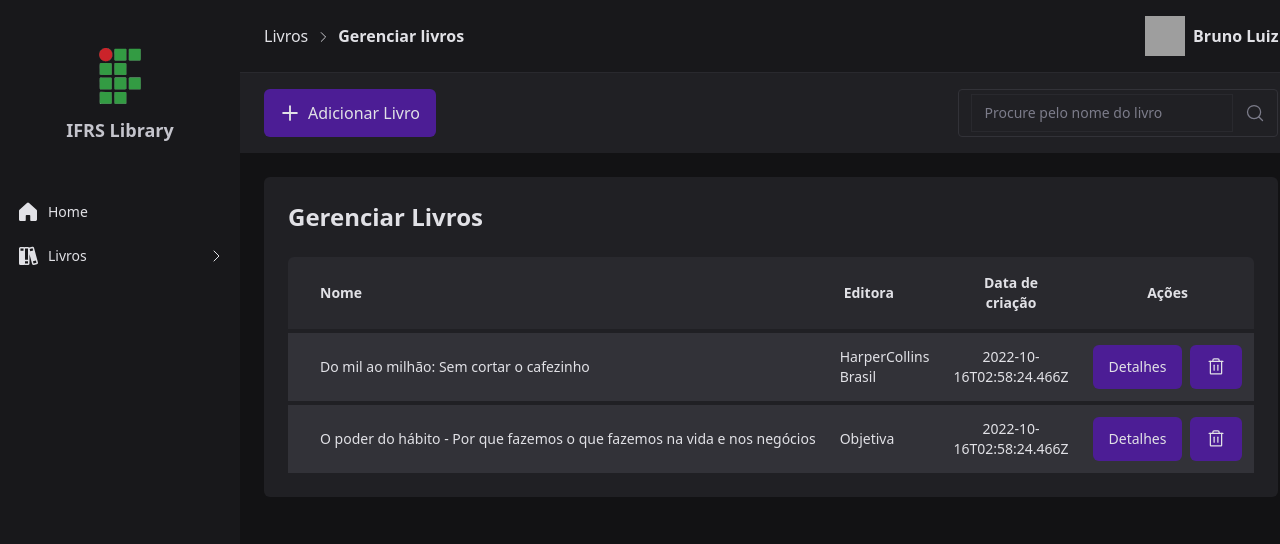
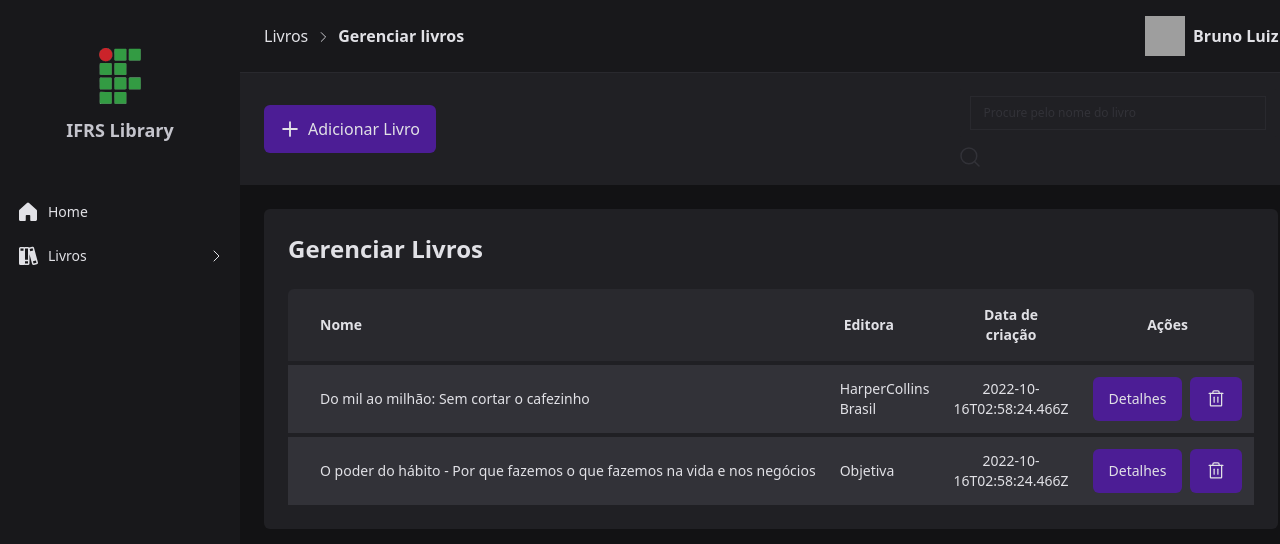
Before and after one commit to brunosllz/library-ifrs, a React (Vite) app: page /books in a window 1280 px wide. Shown: the top 544 px of the page. Built offline with nearby package versions, Linux system fonts and the light colour scheme; data requests are answered from the project's data file; grey boxes are pictures that could not be loaded.

Commit message:
Refactoring text input component

```diff
--- a/src/components/TextInput.tsx
+++ b/src/components/TextInput.tsx
@@ -2,22 +2,12 @@ import { ReactNode, forwardRef, ComponentPropsWithoutRef } from 'react'
 import clsx from 'clsx'
 import { Slot } from '@radix-ui/react-slot'
 
-interface TextInputRootProps {
+export interface TextInputRootProps {
   children: ReactNode
-  className?: string
 }
 
-function TextInputRoot({ children, className }: TextInputRootProps) {
-  return (
-    <div
-      className={clsx(
-        'flex items-center gap-3 w-full py-4 px-3 h-12 bg-gray-700 rounded hover:ring-1 focus-within:ring-1 hover:ring-cyan-500 focus-within:ring-cyan-500',
-        className,
-      )}
-    >
-      {children}
-    </div>
-  )
+function TextInputRoot({ children }: TextInputRootProps) {
+  return <div className="flex flex-col justify-start gap-2">{children}</div>
 }
 
 TextInputRoot.displayName = 'TextInput.Root'
@@ -27,21 +17,39 @@ interface TextInputIconProps {
 }
 
 function TextInputIcon({ children }: TextInputIconProps) {
-  return <Slot className="w-5 h-5 text-gray-300">{children}</Slot>
+  return <Slot className="w-6 h-6 text-gray-400">{children}</Slot>
 }
 
 TextInputIcon.displayName = 'TextInput.Icon'
 
-interface TextInputInputProps extends ComponentPropsWithoutRef<'input'> {}
+export interface TextInputInputProps extends ComponentPropsWithoutRef<'input'> {
+  children?: ReactNode
+  color?: 'cyan' | 'yellow'
+  error?: boolean
+}
 
 const TextInputInput = forwardRef<HTMLInputElement, TextInputInputProps>(
-  ({ ...props }: TextInputInputProps, ref) => {
+  ({ children, color = 'cyan', error, ...props }: TextInputInputProps, ref) => {
     return (
-      <input
-        ref={ref}
-        className="flex-1 text-gray-100 placeholder:text-gray-300 text-sm outline-none bg-transparent"
-        {...props}
-      />
+      <div
+        className={clsx(
+          'flex items-center gap-3 w-full  py-4 px-3 h-12 bg-gray-700 rounded hover:ring-1 focus-within:ring-1',
+          {
+            'hover:ring-cyan-500 focus-within:ring-cyan-500': color === 'cyan',
+            'hover:ring-yellow-500 focus-within:ring-yellow-500':
+              color === 'yellow',
+            'ring-1 ring-red-500 focus-within:ring-red-500 hover:ring-red-500':
+              error,
+          },
+        )}
+      >
+        {children}
+        <input
+          ref={ref}
+          className="flex-1 text-xs text-gray-100 placeholder:text-gray-400 outline-none bg-transparent"
+          {...props}
+        />
+      </div>
     )
   },
 )
```
